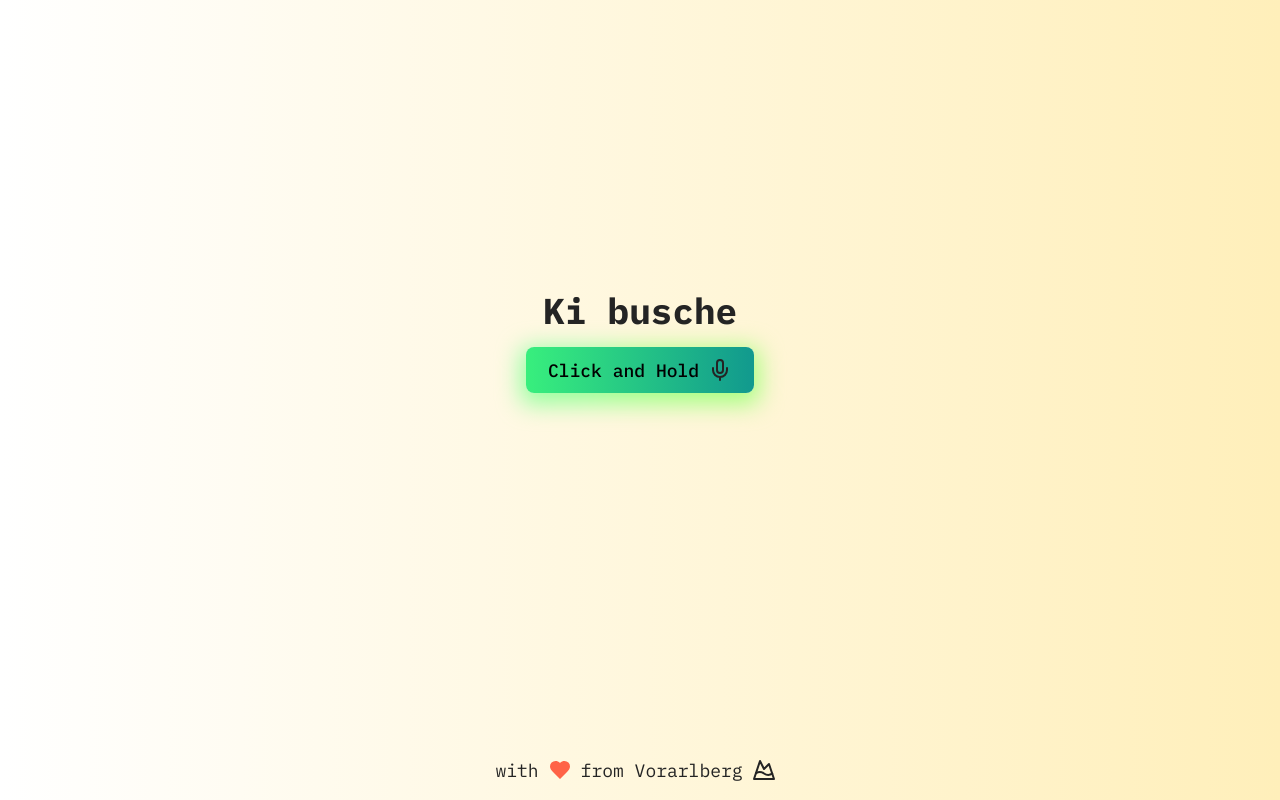
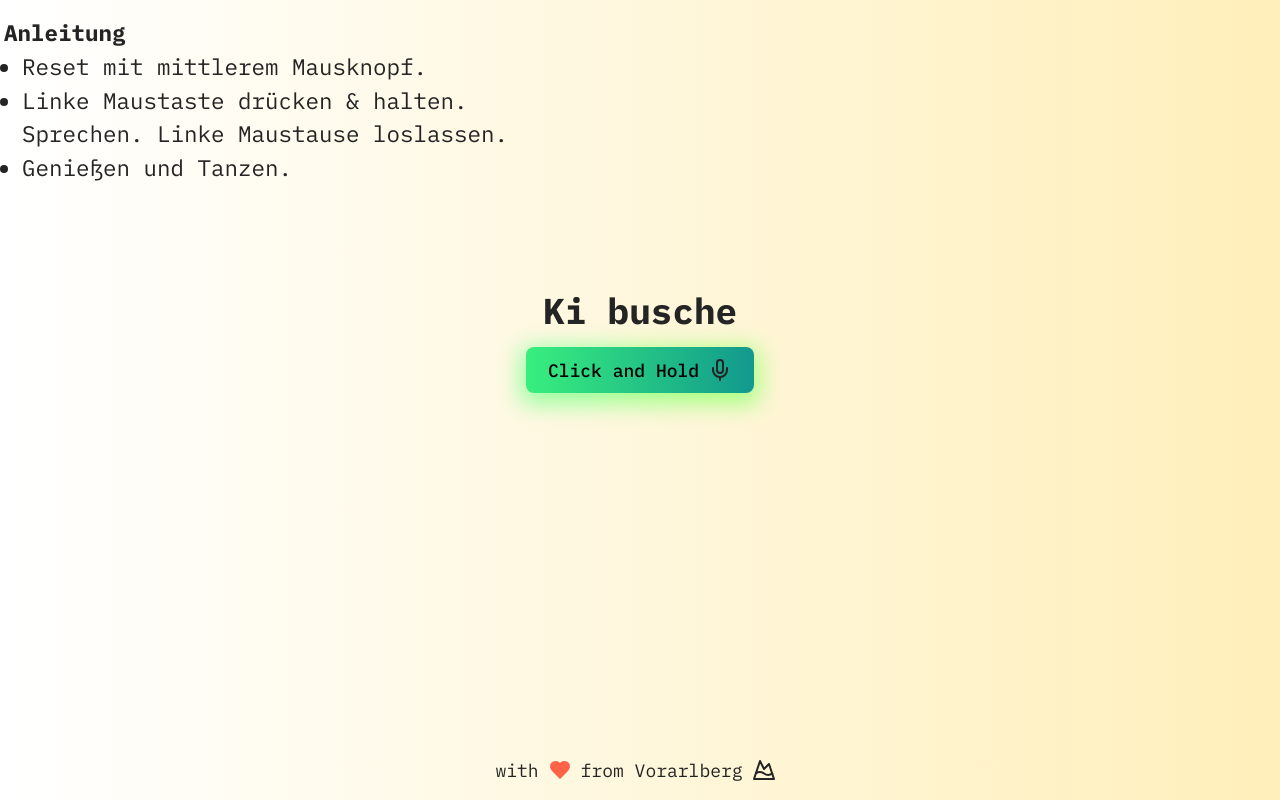
Before and after one commit to feld-ai/speech-to-image, a React (Vite) app: page / in a window 1280 px wide. Built offline with nearby package versions, Linux system fonts and the light colour scheme.

Commit message:
chore: add instructions
- add text block
- add some basic styling

```diff
--- a/src/App.jsx
+++ b/src/App.jsx
@@ -23,6 +23,20 @@ const App = () => {
   return (
     <div className="page">
       <div className="debug-keycode">{keyCode}</div>
+      <div className="instructions">
+        <b>Anleitung</b>
+        <ul>
+          <li>
+            Reset mit mittlerem Mausknopf.
+          </li>
+          <li>
+            Linke Maustaste drücken & halten. Sprechen. Linke Maustause loslassen.
+          </li>
+          <li>
+            Genießen und Tanzen.
+          </li>
+        </ul>
+      </div>
       <header className="header">
 
       </header>
--- a/src/index.css
+++ b/src/index.css
@@ -56,5 +56,18 @@ h1 {
   position: fixed;
   top: 4px;
   left: 4px;
-  font-size: 12px;
+  font-size: 10px;
 }
+
+.instructions {
+  position: fixed;
+  top: 16px;
+  left: 4px;
+  max-width: 40%;
+  font-size: 1.25rem;
+  text-align: left;
+}
+
+.instructions ul {
+  margin-left: 1rem;
+}
```
